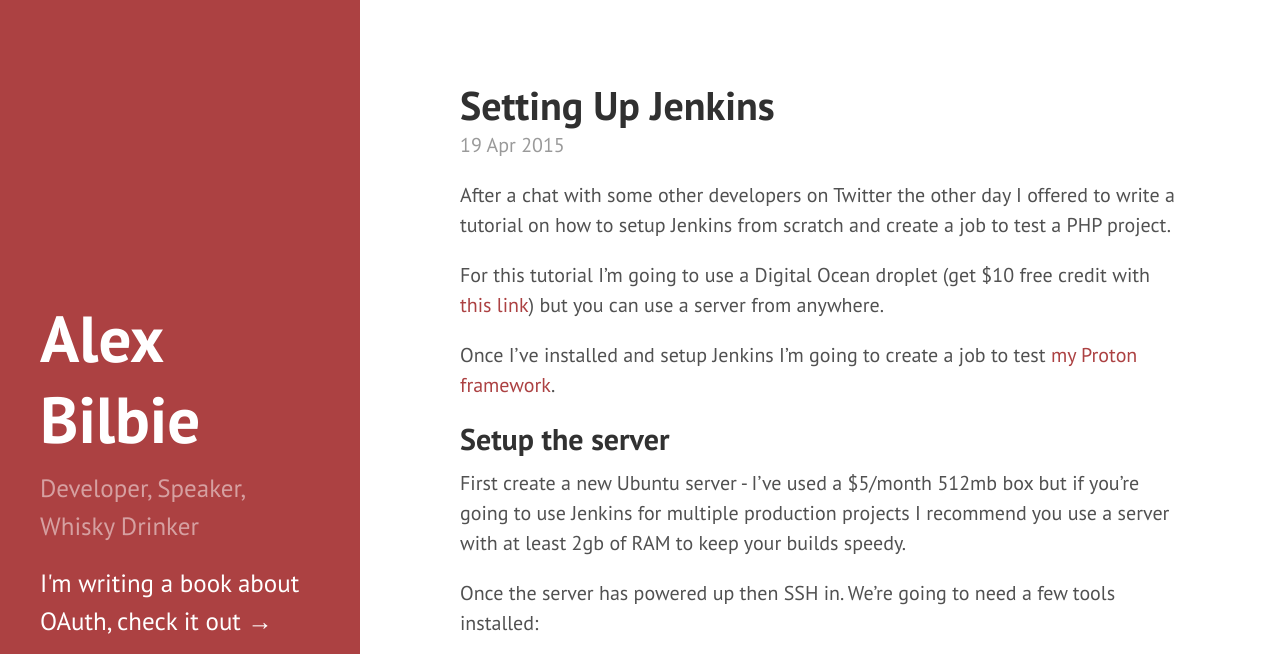
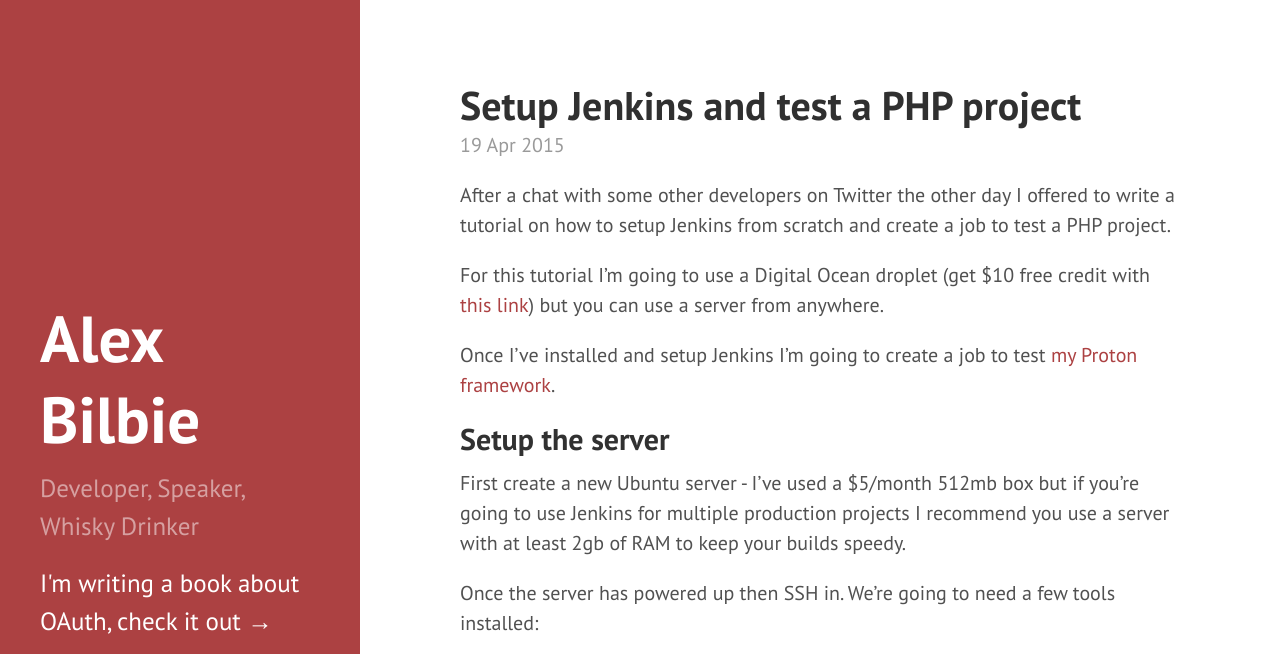
Before and after one commit to alexbilbie/alexbilbie.github.com, a Jekyll site: the page built from _posts/2015-04-18-setting-up-jenkins.md, in a window 1280 px wide and 900 px high, cut to the strip 0-654 px from the top of the window. Built offline with Jekyll 4.4.1, drawn with Linux system fonts in a browser that asks for light colours; Markdown is read by kramdown in place of the engine named in the settings.

Commit message:
Updated post title

```diff
--- a/_posts/2015-04-18-setting-up-jenkins.md
+++ b/_posts/2015-04-18-setting-up-jenkins.md
@@ -1,5 +1,5 @@
 ---
-title: "Setting Up Jenkins"
+title: "Setup Jenkins and test a PHP project"
 date: "2015-04-19 09:10:00"
 layout: post
 ---
```
